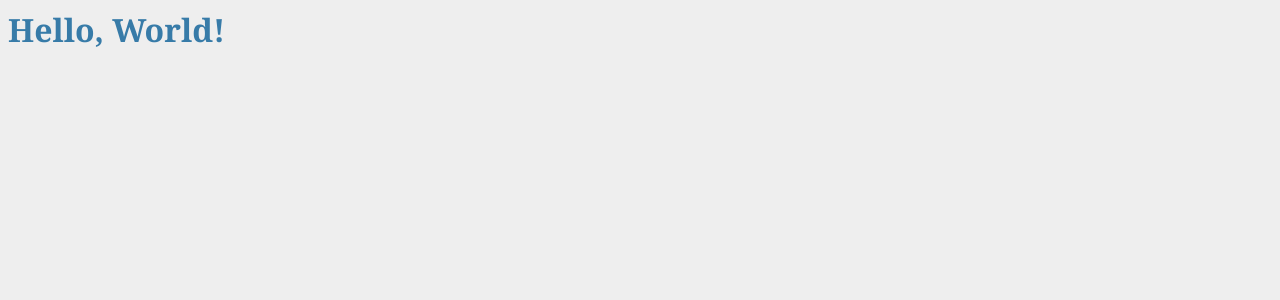
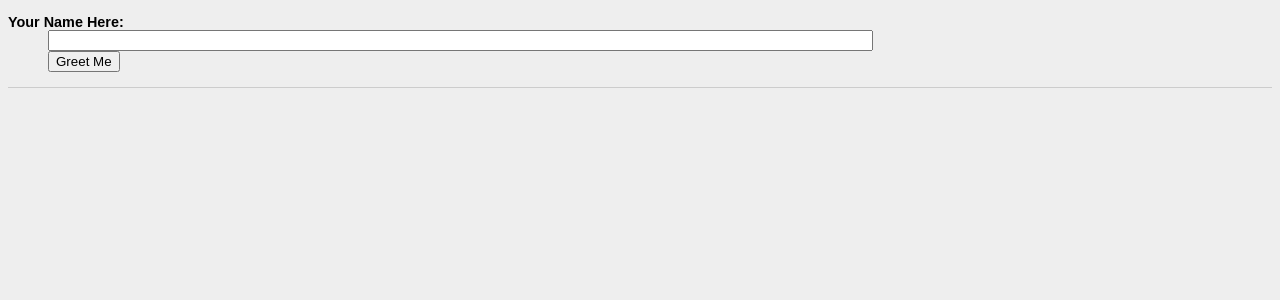
Before and after one commit to MightyAx/xwing-flask, a Flask app: page / in a window 1280 px wide. Shown: the top 300 px of the page. Run offline with Flask 2, Linux system fonts and the light colour scheme.

Commit message:
shoutout!

```diff
--- a/hello.py
+++ b/hello.py
@@ -1,8 +1,12 @@
 from flask import Flask
-from flask import render_template
+from flask import render_template, request, redirect, url_for
 app = Flask(__name__)
 
 @app.route('/')
 @app.route('/<username>')
 def hello(username=None):
     return render_template('hello.html', name=username)
+
+@app.route('/shoutout', methods=['POST'])
+def shout_out():
+  return redirect(url_for('hello', username=request.form['name']))
--- a/templates/hello.html
+++ b/templates/hello.html
@@ -4,5 +4,11 @@
 {% if name %}
   <h1>Hello {{ name }}!</h1>
 {% else %}
-  <h1>Hello, World!</h1>
+  <form action="{{ url_for('shout_out') }}" method="post" class="add-entry">
+    <dl>
+      <dt>Your Name Here:</dt>
+      <dd><input type="text" size="100" name="name"></dd>
+      <dd><input type="submit" value="Greet Me"></dd>
+    </dl>
+  </form>
 {% endif %}
```
